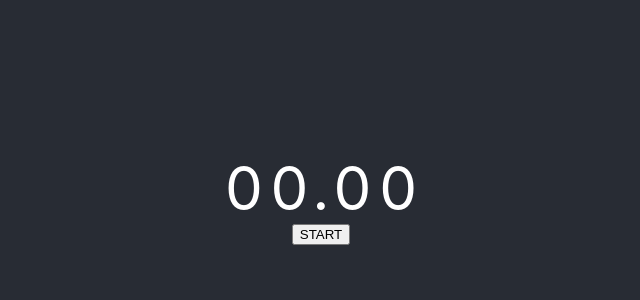
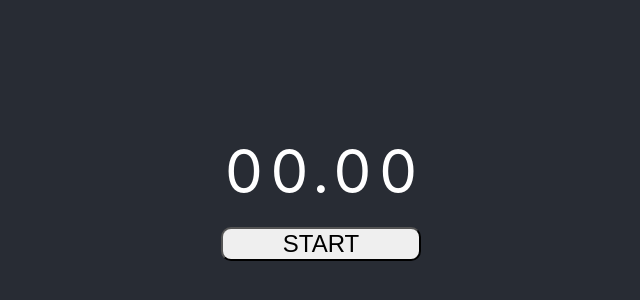
Before and after one commit to atyoshimatsu/10sec_challenge, a React (Create React App) app: page / in a window 1280 px wide. Shown: the part 202-502 px from the top of the page, without its empty margins (319-959 px from the left). Built offline with nearby package versions, Linux system fonts and the light colour scheme.

Commit message:
Add button css

```diff
--- a/src/App.css
+++ b/src/App.css
@@ -15,3 +15,11 @@
   display: flex;
   justify-content: space-around;
 }
+
+.clock-button {
+  width: 200px;
+  font-size: 24px;
+  margin-top: 20px;
+  border-radius: 10px;
+  cursor: pointer;
+}
```
